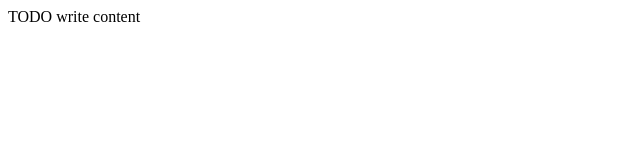
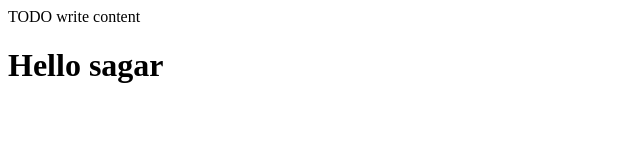
Before and after one commit to sagarthokal/phpdemo, a plain HTML site: page index.html in a window 1280 px wide. Shown: the whole page, without its empty margins (0-640 px from the left). Drawn offline with Linux system fonts and the light colour scheme.

Commit message:
index file change

```diff
--- a/index.html
+++ b/index.html
@@ -12,5 +12,6 @@ and open the template in the editor.
     </head>
     <body>
         <div>TODO write content</div>
+        <h1>Hello sagar</h1>
     </body>
 </html>
```
